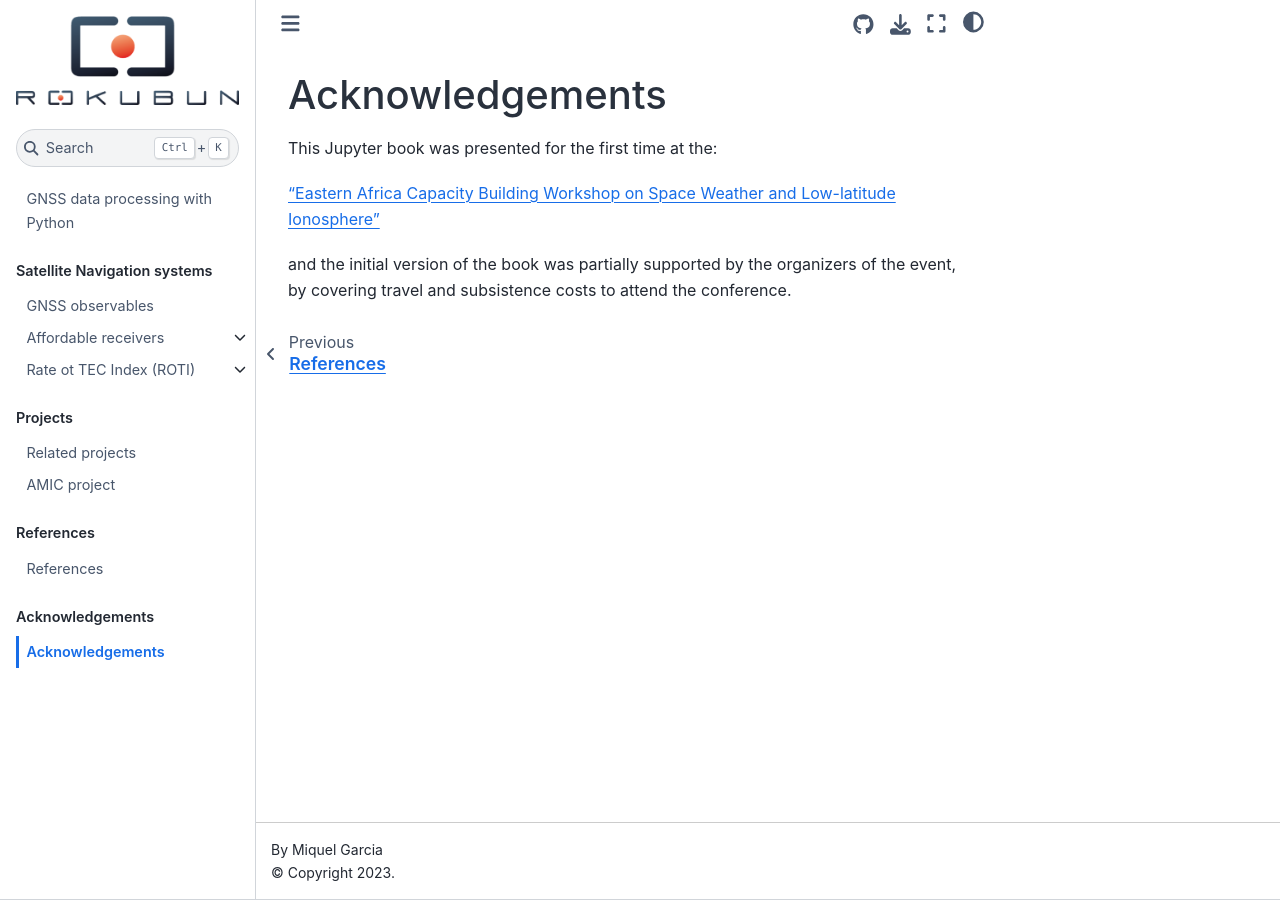
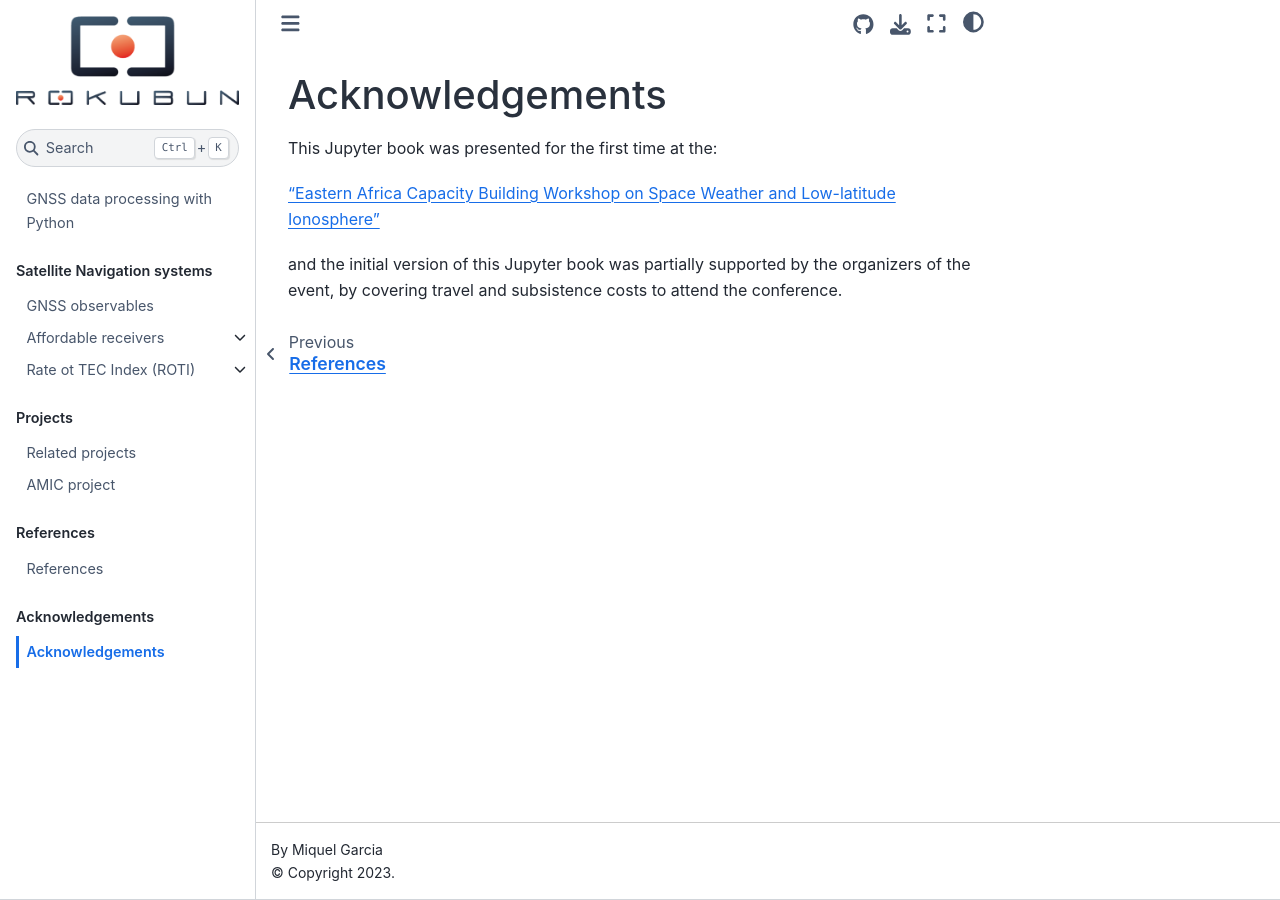
Before and after one commit to rokubun/gnss_tutorials, a Jupyter Book: the page built from docs/acknowledgements.md, in a window 1280 px wide. Built offline with Jupyter Book 1.0.4 settings and Sphinx 7.4.7 and the Sphinx Book theme 1.1.4, drawn with Linux system fonts in a browser that asks for light colours; pages that are not in the unit, such as notebooks, are missing from menus.

Commit message:
fix: clarify content in acknowledgements

```diff
--- a/docs/acknowledgements.md
+++ b/docs/acknowledgements.md
@@ -4,5 +4,5 @@ This Jupyter book was presented for the first time at the:
 
 ["Eastern Africa Capacity Building Workshop on Space Weather and Low-latitude Ionosphere"](https://indico.ictp.it/event/10216/overview)
 
-and the initial version of the book was partially supported by the organizers of the event,
+and the initial version of this Jupyter book was partially supported by the organizers of the event,
 by covering travel and subsistence costs to attend the conference.
```
